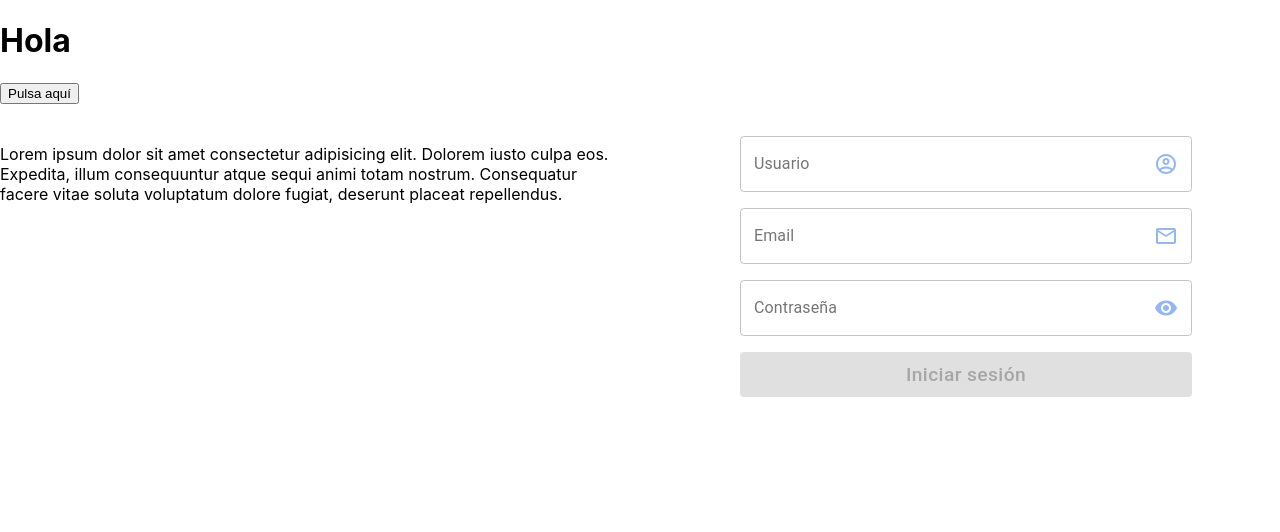
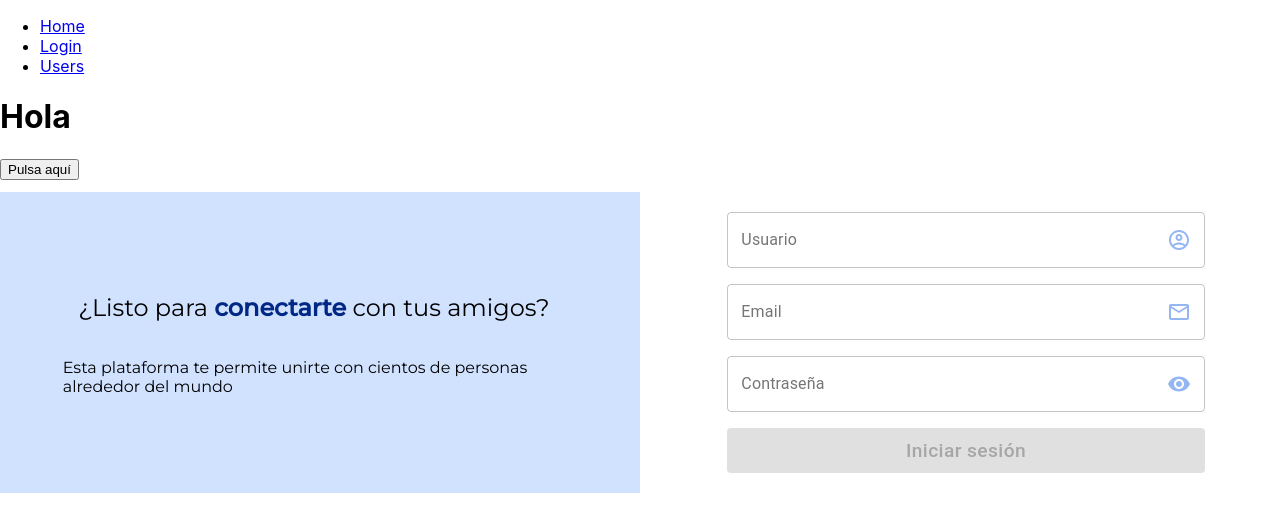
Before and after one commit to Nimoscmp/login-api-react, a React (Create React App) app: page /login in a window 1280 px wide. Shown: the top 532 px of the page. Built offline with nearby package versions, Linux system fonts and the light colour scheme.

Commit message:
Update components: styles and routes for Login

```diff
--- a/src/App.js
+++ b/src/App.js
@@ -1,11 +1,58 @@
+import { useEffect, useState } from "react";
 import Login from "./components/Login";
+import { BrowserRouter as Router, Route, Switch, Link, useHistory } from "react-router-dom";
 
 function App() {
+
+  const [checklogin, setCheckLogin] = useState(false);
+  //Hook from react router
+
   return (
     <>
-      <Login/>
+    <Router>
+      <div>
+        <nav>
+          <ul>
+            <li>
+              <Link to="/home">Home</Link>
+            </li>
+            <li>
+              <Link to="/login">Login</Link>
+            </li>
+            <li>
+              <Link to="/users">Users</Link>
+            </li>
+          </ul>
+        </nav>
+
+        {/* A <Switch> looks through its children <Route>s and
+            renders the first one that matches the current URL. */}
+        <Switch>
+          <Route path="/login">
+            <Login
+              setCheckLogin={setCheckLogin}
+              checklogin={checklogin}
+            />
+          </Route>
+          <Route path="/users">
+            <Users />
+          </Route>
+          <Route path="/home">
+            <Home />
+          </Route>
+        </Switch>
+      </div>
+    </Router>
     </>
   );
 }
 
+function Home() {
+  return <h2>Home</h2>;
+}
+
+function Users() {
+  return <h2>Users</h2>;
+}
+
 export default App;
--- a/src/components/Login.jsx
+++ b/src/components/Login.jsx
@@ -4,9 +4,12 @@ import { Button, Grid } from '@material-ui/core';
 import useStyles from '../styles/Styles';
 import TextInput from './login/TextInput';
 import PasswordInput from './login/PasswordInput';
+import Section from './login/Section';
 import axios from 'axios';
+import { useHistory } from 'react-router';
 
-export default function Login() {
+export default function Login({setCheckLogin, checklogin}) {
+
     //Declare constante from styles component
     const classes = useStyles();
     //Use state to change icon colors when focus
@@ -62,6 +65,7 @@ export default function Login() {
         }
 
         compareStrings();
+        setSubmitted(false);
 
         if(userData.userName !== '' && userData.email !== '' && userData.password !== ''){
             setButtonDisabled(false);
@@ -88,11 +92,33 @@ export default function Login() {
         // eslint-disable-next-line
     }, [submitted])
 
+    //Function to check if ready
+    const checkIfReady = () =>{
+        if(userData.userName.trim() === localUser.userName && userData.email.trim() === localUser.email && userData.password.trim() === localUser.password){
+            setCheckLogin(true);
+        } else {
+            setCheckLogin(false);
+        }
+    }
+
     function HandleSubmit (e) {
         e.preventDefault();
         setSubmitted(true);
+    }
 
-    }
+    /*===========================
+    =====       ROUTER      =====
+    =============================*/
+
+    let history = useHistory();
+
+    useEffect(() => {
+        if(checklogin){
+            history.push('/home');
+        } else {
+            history.push('/login');
+        }
+    }, [checklogin])
 
     const baseUrl = 'https://www.datos.gov.co/resource/gt2j-8ykr.json';
 
@@ -119,11 +145,7 @@ export default function Login() {
                     </section>
                 </Grid>
 
-                <Grid item xs={12} sm={6}>
-                    <section>
-                        <p>Lorem ipsum dolor sit amet consectetur adipisicing elit. Dolorem iusto culpa eos. Expedita, illum consequuntur atque sequi animi totam nostrum. Consequatur facere vitae soluta voluptatum dolore fugiat, deserunt placeat repellendus.</p>
-                    </section>
-                </Grid>
+                <Section />
 
                 <Grid container item xs={12} sm={6} justify="center">
                     <aside className={classes.asideContainer}>
@@ -153,13 +175,13 @@ export default function Login() {
                                 handleChange={handleChange}
                                 error={errorpassword}
                             />
-
                             <Button
                                 variant="contained"
                                 color="primary"
                                 type="submit"
                                 disabled={buttondisabled}
-                                className={classes.inputControl}>
+                                className={classes.inputControl}
+                                onClick={checkIfReady}>
                                 <span className={classes.spanButton}>Iniciar sesión</span>
                             </Button>
                         </form>
--- a/src/index.css
+++ b/src/index.css
@@ -1,3 +1,5 @@
+@import url('https://fonts.googleapis.com/css2?family=Montserrat:wght@300;400;500&display=swap');
+
 body {
   margin: 0;
   font-family: -apple-system, BlinkMacSystemFont, 'Segoe UI', 'Roboto', 'Oxygen',
--- a/src/styles/Styles.jsx
+++ b/src/styles/Styles.jsx
@@ -3,11 +3,6 @@ import { makeStyles } from '@material-ui/core/styles';
 const useStyles = makeStyles((theme) => ({
     root: {
       flexGrow: 1,
-    },
-    paper: {
-      padding: theme.spacing(2),
-      textAlign: 'center',
-      color: theme.palette.text.secondary,
     },
     inputControl: {
         width: '80%',
@@ -15,6 +10,10 @@ const useStyles = makeStyles((theme) => ({
     },
     trans: {
         transition: 'all 0.3s ease'
+    },
+    bgLight: {
+        backgroundColor: '#d1e2ff',
+        fontFamily: 'Montserrat, sansSerif'
     },
     icons: {
         color: '#94b6f2'
@@ -33,15 +32,28 @@ const useStyles = makeStyles((theme) => ({
         color: '#c77430'
     },
     asideContainer: {
-        width: '90%'
+        width: '95%'
     },
     formContainer: {
         display: 'flex',
         flexDirection: 'column',
+        alignItems: 'center',
+        justifyContent: 'center'
+    },
+    sectionContainer: {
+        width: '80%',
+        margin: theme.spacing(1),
+        display: 'flex',
         alignItems: 'center'
     },
     capitalize: {
         textTransform: 'capitalize'
+    },
+    fw300: {
+        fontWeight: '300'
+    },
+    fw400: {
+        fontWeight: '400'
     }
 }));
 
```
